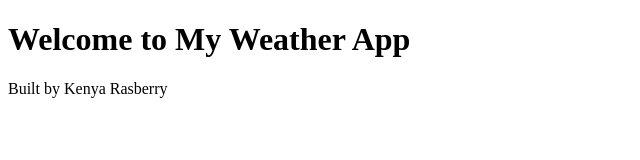
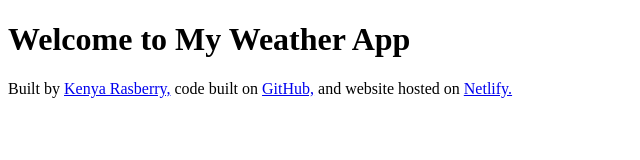
Before and after one commit to kenyarazzberry/Final-Final-Weather-Project, a plain HTML site: page index.html in a window 1280 px wide. Shown: the whole page, without its empty margins (0-640 px from the left). Drawn offline with Linux system fonts and the light colour scheme.

Commit message:
Added links

```diff
--- a/index.html
+++ b/index.html
@@ -8,5 +8,18 @@
   <body>
     <h1>Welcome to My Weather App</h1>
   </body>
-  <footer>Built by Kenya Rasberry</footer>
+  <footer>
+    Built by
+    <a href="https://github.com/kenyarazzberry" target="_blank"
+      >Kenya Rasberry,</a
+    >
+    code built on
+    <a href="https://github.com/kenyarazzberry?tab=repositories" target="_blank"
+      >GitHub,</a
+    >
+    and website hosted on
+    <a href="https://kenyasweatherproject.netlify.app/" target="_blank"
+      >Netlify.</a
+    >
+  </footer>
 </html>
```
